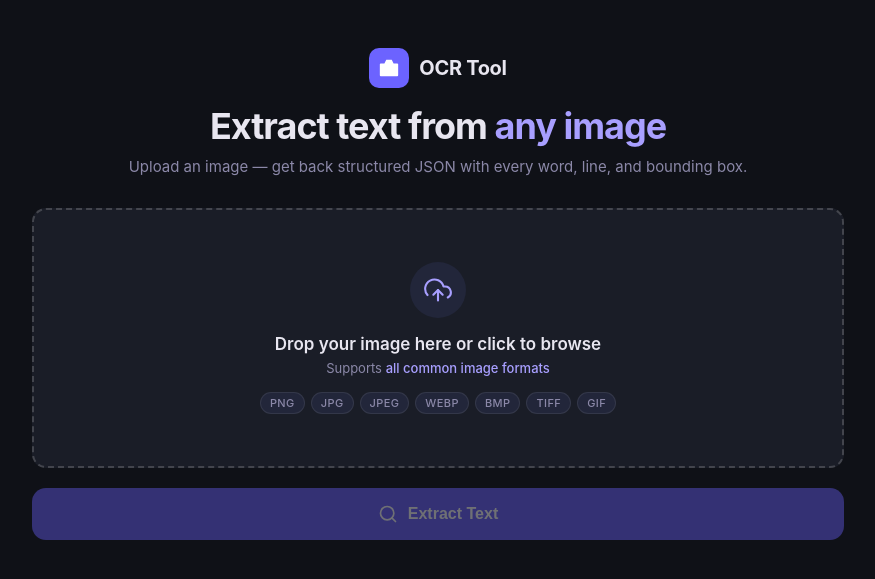
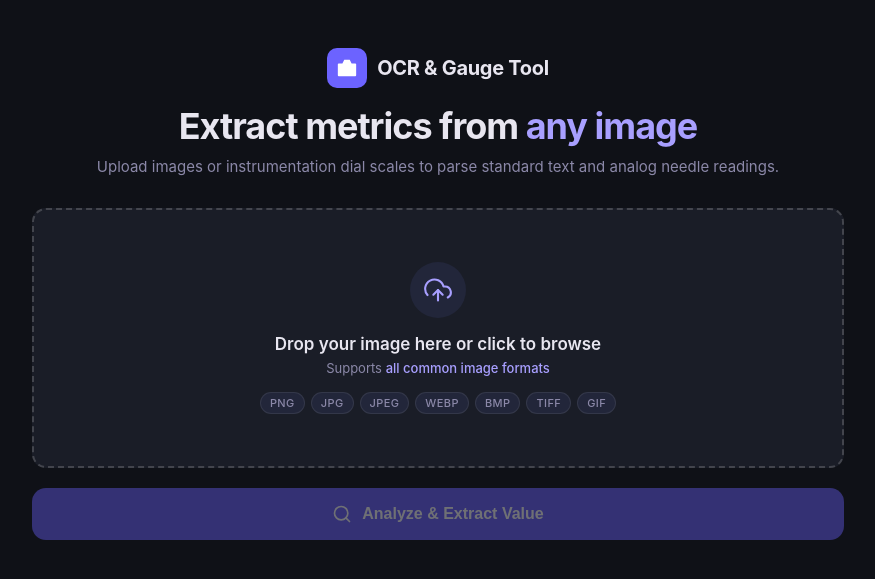
Before and after one commit to kumaran-M-15/RoboLabs-Internship, a Flask app: page / in a window 1280 px wide. Shown: the top 579 px of the page, without its empty margins (202-1077 px from the left). Run offline with Flask 3, Linux system fonts and the light colour scheme.

Commit message:
fix: portable tesseract path, real gauge detection, safer unit matching

```diff
--- a/app.py
+++ b/app.py
@@ -1,19 +1,37 @@
 """
-OCR Tool - Flask API
-Extracts text from images and returns structured JSON output.
-Supports: PNG, JPEG, WEBP, BMP, TIFF, GIF
+OCR Tool & Gauge Reader
+
+Fixes applied vs. the original version:
+  1. Tesseract path is resolved portably (PATH, then common install
+     locations) instead of a hardcoded path that only existed on one
+     machine. If it can't be found, the OCR error is surfaced instead
+     of silently swallowed.
+  2. Gauge analysis is no longer run unconditionally on every image.
+     A real circular "dial bezel" is detected first (cv2.HoughCircles).
+     If no circle is found, gauge_found = False immediately -- no
+     fabricated reading is produced for documents/bills/photos.
+  3. Needle detection now requires the winning ray to clearly dominate
+     the background noise, instead of just being the single best of
+     360 candidates (which is true for almost any image with texture).
+  4. Unit detection uses word-boundary regex instead of matching a
+     bare "c" anywhere in the OCR text.
 """
 
 import os
+import re
 import json
 import uuid
 import time
+import math
+import shutil
+import platform
 from datetime import datetime
-from flask import Flask, request, jsonify, render_template, render_template
+from flask import Flask, request, jsonify, render_template
 from werkzeug.utils import secure_filename
 from PIL import Image
-import easyocr
 import numpy as np
+import cv2
+import pytesseract
 
 app = Flask(__name__)
 
@@ -21,154 +39,269 @@ app = Flask(__name__)
 UPLOAD_FOLDER = "uploads"
 OUTPUT_FOLDER = "outputs"
 ALLOWED_EXTENSIONS = {"png", "jpg", "jpeg", "webp", "bmp", "tiff", "tif", "gif"}
-MAX_CONTENT_LENGTH = 16 * 1024 * 1024  # 16 MB
 
 app.config["UPLOAD_FOLDER"] = UPLOAD_FOLDER
-app.config["MAX_CONTENT_LENGTH"] = MAX_CONTENT_LENGTH
-
 os.makedirs(UPLOAD_FOLDER, exist_ok=True)
 os.makedirs(OUTPUT_FOLDER, exist_ok=True)
 
-# Initialise EasyOCR reader (English + common languages)
-print("Loading OCR model... (first run may take a minute)")
-reader = easyocr.Reader(["en"], gpu=False, verbose=False)
-print("OCR model ready.")
+
+# ── Tesseract path resolution (portable) ────────────────────────────────────
+def resolve_tesseract_cmd():
+    """Find tesseract on PATH first; fall back to common Windows install
+    locations. Returns None (instead of crashing) if not found, so the
+    app still boots and reports a clear error per-request."""
+    env_override = os.environ.get("TESSERACT_CMD")
+    if env_override and os.path.exists(env_override):
+        return env_override
+
+    found = shutil.which("tesseract")
+    if found:
+        return found
+
+    if platform.system() == "Windows":
+        candidates = [
+            r"C:\Program Files\Tesseract-OCR\tesseract.exe",
+            r"C:\Program Files (x86)\Tesseract-OCR\tesseract.exe",
+            os.path.expandvars(r"%LOCALAPPDATA%\Programs\Tesseract-OCR\tesseract.exe"),
+        ]
+        for c in candidates:
+            if os.path.exists(c):
+                return c
+    return None
 
 
-# ── Helpers ───────────────────────────────────────────────────────────────────
+_tess_cmd = resolve_tesseract_cmd()
+if _tess_cmd:
+    pytesseract.pytesseract.tesseract_cmd = _tess_cmd
+    print(f"Tesseract found at: {_tess_cmd}")
+else:
+    print(
+        "WARNING: Tesseract binary not found on PATH or common install "
+        "locations. Set the TESSERACT_CMD environment variable to its "
+        "full path, or install Tesseract and ensure it's on PATH. "
+        "OCR requests will return a clear error until this is fixed."
+    )
+
+print("OCR & Gauge Tool ready.")
+
 
 def allowed_file(filename: str) -> bool:
     return "." in filename and filename.rsplit(".", 1)[1].lower() in ALLOWED_EXTENSIONS
 
 
-def run_ocr(image_path: str) -> dict:
-    """Run EasyOCR on an image and return structured results."""
-    results = reader.readtext(image_path)
+# ── Step 1: Is there even a circular dial in this image? ───────────────────
+def detect_dial_bezel(gray):
+    """
+    Looks for a real circular gauge face using a Hough circle transform.
+    Returns (cx, cy, r) for the most prominent circle found, or None if
+    nothing convincingly circular is present. This is the gate that
+    decides whether gauge analysis should run at all -- documents,
+    invoices, and regular photos will correctly return None here.
+    """
+    h, w = gray.shape
+    min_dim = min(h, w)
+    blur = cv2.medianBlur(gray, 5)
 
-    words = []
-    lines = []
-    full_text_parts = []
+    circles = cv2.HoughCircles(
+        blur,
+        cv2.HOUGH_GRADIENT,
+        dp=1.2,
+        minDist=min_dim,          # only expect one dial per image
+        param1=100,
+        param2=60,                 # higher = stricter / fewer false positives
+        minRadius=int(min_dim * 0.25),
+        maxRadius=int(min_dim * 0.5),
+    )
 
-    for bbox, text, confidence in results:
-        # bbox = [[x1,y1],[x2,y1],[x2,y2],[x1,y2]]
-        x_coords = [p[0] for p in bbox]
-        y_coords = [p[1] for p in bbox]
+    if circles is None:
+        return None
 
-        words.append({
-            "text": text,
-            "confidence": round(float(confidence), 4),
-            "bounding_box": {
-                "x_min": int(min(x_coords)),
-                "y_min": int(min(y_coords)),
-                "x_max": int(max(x_coords)),
-                "y_max": int(max(y_coords)),
-            }
-        })
-        full_text_parts.append(text)
+    circles = np.round(circles[0, :]).astype(int)
+    cx, cy, r = max(circles, key=lambda c: c[2])  # largest circle wins
+    return int(cx), int(cy), int(r)
 
-    # Group words into lines by y proximity (within 20px = same line)
-    if words:
-        sorted_words = sorted(words, key=lambda w: w["bounding_box"]["y_min"])
-        current_line = [sorted_words[0]]
-        for word in sorted_words[1:]:
-            if abs(word["bounding_box"]["y_min"] - current_line[-1]["bounding_box"]["y_min"]) <= 20:
-                current_line.append(word)
-            else:
-                lines.append(" ".join(w["text"] for w in current_line))
-                current_line = [word]
-        lines.append(" ".join(w["text"] for w in current_line))
+
+# ── Step 2: Given a real dial, find the needle angle ────────────────────────
+def detect_needle_angle(gray, cx, cy, max_radius):
+    """
+    Casts rays from the dial center and looks for the angle with the
+    densest dark pixels (the needle). Unlike the original version, this
+    requires the winning angle to clearly dominate the rest of the dial
+    face -- a thin needle should light up a large fraction of its ray,
+    far above the median "background" angle. This prevents random dark
+    clusters (text, shadows, scratches) from being mistaken for a needle.
+    """
+    blur = cv2.GaussianBlur(gray, (9, 9), 0)
+    _, thresh = cv2.threshold(blur, 80, 255, cv2.THRESH_BINARY_INV)
+
+    h, w = gray.shape
+    r_start = int(max_radius * 0.18)
+    r_end = int(max_radius * 0.75)
+    n_samples = r_end - r_start
+    if n_samples <= 0:
+        return None
+
+    intensities = np.zeros(360, dtype=int)
+    for degree in range(360):
+        angle_rad = math.radians(degree)
+        count = 0
+        for r_step in range(r_start, r_end):
+            sx = int(cx + r_step * math.cos(angle_rad))
+            sy = int(cy + r_step * math.sin(angle_rad))
+            if 0 <= sx < w and 0 <= sy < h and thresh[sy, sx] > 0:
+                count += 1
+        intensities[degree] = count
+
+    best_angle = int(np.argmax(intensities))
+    best_score = intensities[best_angle]
+    background = float(np.median(intensities))
+
+    # A real needle should cover a large share of its ray AND clearly
+    # beat the typical (background) angle -- not just edge out noise.
+    min_required = max(8, n_samples * 0.5)
+    if best_score < min_required or best_score < background * 2:
+        return None
+
+    return float(best_angle)
+
+
+# ── Calibrated Gauge Scale Mapping ─────────────────────────────────────────
+def calculate_gauge_value(needle_angle, ocr_lines, cx, cy, radius):
+    full_text_lower = " ".join(ocr_lines).lower() if ocr_lines else ""
+
+    # Word-boundary matching -- a bare "c" anywhere in the text no longer
+    # triggers a false unit match.
+    unit = "psi"
+    if re.search(r"\bbar\b", full_text_lower):
+        unit = "bar"
+    elif re.search(r"°c\b|\bdeg(?:rees)?\s*c\b|\bcelsius\b", full_text_lower):
+        unit = "°C"
+
+    # NOTE: these calibration anchors are specific to one physical gauge
+    # (zero/max needle angles). If you support multiple gauge types,
+    # this needs to come from per-device config, not be hardcoded here.
+    if unit == "°C":
+        max_val = 120.0
+        zero_angle = 135.0
+        max_angle = 45.0
+    else:
+        max_val = 100.0
+        zero_angle = 135.0
+        max_angle = 35.0
+
+    total_arc = (max_angle - zero_angle) % 360
+    relative_needle = (needle_angle - zero_angle) % 360
+    calculated_value = (relative_needle / total_arc) * max_val
+    calculated_value = max(0.0, min(max_val, calculated_value))
 
     return {
-        "full_text": "\n".join(lines),
-        "lines": lines,
-        "words": words,
-        "word_count": len(words),
-        "line_count": len(lines),
+        "gauge_found": True,
+        "detected_unit": unit,
+        "detected_max_scale": max_val,
+        "needle_angle_degrees": round(needle_angle, 1),
+        "interpolated_reading": f"{round(calculated_value, 1)} {unit}",
+        "center_x": cx,
+        "center_y": cy,
+        "radius": radius,
     }
 
 
-def get_image_meta(image_path: str) -> dict:
-    """Extract basic image metadata."""
-    with Image.open(image_path) as img:
-        return {
-            "width": img.width,
-            "height": img.height,
-            "mode": img.mode,
-            "format": img.format or "unknown",
-        }
-
-
 # ── Routes ────────────────────────────────────────────────────────────────────
-
 @app.route("/", methods=["GET"])
 def index():
-    """Serve the web UI."""
     return render_template("index.html")
-
-
-@app.route("/health", methods=["GET"])
-def health():
-    return jsonify({"status": "ok", "timestamp": datetime.utcnow().isoformat()})
 
 
 @app.route("/ocr", methods=["POST"])
 def ocr_endpoint():
-    """
-    Upload an image file via multipart/form-data (key: 'image').
-    Returns a JSON file with the extracted text and metadata.
-    """
     if "image" not in request.files:
-        return jsonify({"error": "No image field in request. Use key 'image'."}), 400
+        return jsonify({"error": "No image field provided"}), 400
 
     file = request.files["image"]
+    if file.filename == "":
+        return jsonify({"error": "No file selected"}), 400
+    if not allowed_file(file.filename):
+        return jsonify({"error": "Unsupported file type"}), 400
 
-    if file.filename == "":
-        return jsonify({"error": "No file selected."}), 400
-
-    if not allowed_file(file.filename):
-        return jsonify({
-            "error": f"Unsupported file type. Allowed: {', '.join(ALLOWED_EXTENSIONS)}"
-        }), 415
-
-    # Save upload
-    original_name = secure_filename(file.filename)
     job_id = str(uuid.uuid4())[:8]
-    saved_path = os.path.join(app.config["UPLOAD_FOLDER"], f"{job_id}_{original_name}")
+    saved_path = os.path.join(
+        app.config["UPLOAD_FOLDER"], f"{job_id}_{secure_filename(file.filename)}"
+    )
     file.save(saved_path)
 
     try:
-        start = time.time()
-        ocr_data = run_ocr(saved_path)
-        image_meta = get_image_meta(saved_path)
-        elapsed = round(time.time() - start, 3)
+        start_time = time.time()
 
-        result = {
+        # ── Text OCR ──────────────────────────────────────────────────────
+        ocr_error = None
+        if _tess_cmd is None:
+            raw_text = ""
+            ocr_error = "Tesseract binary not found on the server (see startup warning)."
+        else:
+            try:
+                pil_img = Image.open(saved_path)
+                raw_text = pytesseract.image_to_string(pil_img)
+            except Exception as e:
+                raw_text = ""
+                ocr_error = str(e)
+
+        lines = [line.strip() for line in raw_text.split("\n") if line.strip()]
+        words = [{"text": w, "confidence": 1.0} for w in raw_text.split()]
+
+        # ── Gauge detection (gated by real circle detection) ───────────────
+        img = cv2.imread(saved_path)
+        gauge_results = {
+            "gauge_found": False,
+            "detected_unit": "Unknown",
+            "detected_max_scale": 0.0,
+            "needle_angle_degrees": 0.0,
+            "interpolated_reading": "No circular gauge face detected in image.",
+        }
+
+        if img is not None:
+            gray = cv2.cvtColor(img, cv2.COLOR_BGR2GRAY)
+            bezel = detect_dial_bezel(gray)
+            if bezel is not None:
+                cx, cy, r = bezel
+                angle = detect_needle_angle(gray, cx, cy, r)
+                if angle is not None:
+                    gauge_results = calculate_gauge_value(angle, lines, cx, cy, r)
+                else:
+                    gauge_results = {
+                        "gauge_found": False,
+                        "detected_unit": "Unknown",
+                        "detected_max_scale": 0.0,
+                        "needle_angle_degrees": 0.0,
+                        "interpolated_reading": "Dial face found but needle could not be isolated.",
+                    }
+
+        elapsed = round(time.time() - start_time, 3)
+
+        response = {
             "job_id": job_id,
             "timestamp": datetime.utcnow().isoformat() + "Z",
-            "source_file": original_name,
+            "source_file": file.filename,
             "processing_time_seconds": elapsed,
-            "image": image_meta,
-            "ocr": ocr_data,
+            "gpu_used": False,
+            "ocr": {
+                "full_text": raw_text if raw_text.strip() else "",
+                "word_count": len(words),
+                "line_count": len(lines),
+                "words": words,
+                "gauge_analysis": gauge_results,
+            },
         }
+        if ocr_error:
+            response["ocr"]["ocr_error"] = ocr_error
 
-        # Save JSON output
-        out_path = os.path.join(OUTPUT_FOLDER, f"{job_id}_result.json")
-        with open(out_path, "w", encoding="utf-8") as f:
-            json.dump(result, f, indent=2, ensure_ascii=False)
-
-        result["output_saved_to"] = out_path
-        return jsonify(result), 200
+        return jsonify(response), 200
 
     except Exception as e:
         return jsonify({"error": str(e)}), 500
-
     finally:
-        # Clean up uploaded file
         if os.path.exists(saved_path):
             os.remove(saved_path)
 
 
-# ── Entry Point ───────────────────────────────────────────────────────────────
-
 if __name__ == "__main__":
-    app.run(host="0.0.0.0", port=5000, debug=True)
+    app.run(host="0.0.0.0", port=5000, debug=True, use_reloader=False)
--- a/templates/index.html
+++ b/templates/index.html
@@ -3,7 +3,7 @@
 <head>
   <meta charset="UTF-8" />
   <meta name="viewport" content="width=device-width, initial-scale=1.0" />
-  <title>OCR Tool — Extract Text from Images</title>
+  <title>OCR & Gauge Reader Tool</title>
   <style>
     *, *::before, *::after { box-sizing: border-box; margin: 0; padding: 0; }
 
@@ -38,7 +38,6 @@
       align-items: center;
     }
 
-    /* ── Header ─────────────────────────────────────────────────── */
     header {
       width: 100%;
       max-width: 860px;
@@ -63,7 +62,6 @@
     h1 span { color: var(--accent-light); }
     .subtitle { font-size: 15px; color: var(--text-muted); }
 
-    /* ── Main layout ────────────────────────────────────────────── */
     main {
       width: 100%;
       max-width: 860px;
@@ -73,7 +71,6 @@
       gap: 20px;
     }
 
-    /* ── Upload zone ────────────────────────────────────────────── */
     .upload-zone {
       border: 2px dashed var(--border-hover);
       border-radius: var(--radius);
@@ -114,7 +111,6 @@
       text-transform: uppercase;
     }
 
-    /* ── Preview panel ──────────────────────────────────────────── */
     .preview-panel {
       display: none;
       background: var(--surface);
@@ -148,7 +144,6 @@
     }
     .preview-img-wrap img { max-width: 100%; max-height: 280px; object-fit: contain; display: block; }
 
-    /* ── Extract button ─────────────────────────────────────────── */
     .btn-extract {
       width: 100%;
       background: var(--accent);
@@ -165,7 +160,6 @@
     .btn-extract:disabled { opacity: 0.4; cursor: not-allowed; }
     .btn-extract svg { width: 20px; height: 20px; stroke: white; fill: none; stroke-width: 2; stroke-linecap: round; stroke-linejoin: round; }
 
-    /* ── Loader ─────────────────────────────────────────────────── */
     .loader { display: none; text-align: center; padding: 40px; }
     .loader.visible { display: block; }
     .spinner {
@@ -179,7 +173,6 @@
     @keyframes spin { to { transform: rotate(360deg); } }
     .loader-text { font-size: 14px; color: var(--text-muted); }
 
-    /* ── Result panel ───────────────────────────────────────────── */
     .result-panel { display: none; }
     .result-panel.visible { display: block; }
 
@@ -211,7 +204,6 @@
       overflow: hidden;
     }
 
-    /* plain text tab */
     .tab-content { display: none; }
     .tab-content.active { display: block; }
 
@@ -225,7 +217,6 @@
     }
     .empty-msg { color: var(--text-muted); font-style: italic; font-size: 14px; }
 
-    /* json tab */
     .json-toolbar {
       display: flex; align-items: center; justify-content: space-between;
       padding: 10px 16px;
@@ -257,7 +248,6 @@
     .j-null  { color: var(--text-muted); }
     .j-punc  { color: var(--text-muted); }
 
-    /* stats strip */
     .stats-strip {
       display: flex; gap: 0;
       border-top: 1px solid var(--border);
@@ -270,7 +260,6 @@
     .stat-val { font-size: 22px; font-weight: 700; color: var(--accent-light); }
     .stat-lbl { font-size: 11px; color: var(--text-muted); margin-top: 2px; text-transform: uppercase; letter-spacing: 0.5px; }
 
-    /* ── Error ──────────────────────────────────────────────────── */
     .error-box {
       display: none;
       background: rgba(248,113,113,0.1); border: 1px solid rgba(248,113,113,0.3);
@@ -279,7 +268,6 @@
     }
     .error-box.visible { display: block; }
 
-    /* ── Scrollbar ──────────────────────────────────────────────── */
     ::-webkit-scrollbar { width: 6px; height: 6px; }
     ::-webkit-scrollbar-track { background: transparent; }
     ::-webkit-scrollbar-thumb { background: var(--border-hover); border-radius: 3px; }
@@ -292,15 +280,14 @@
     <div class="logo-icon">
       <svg viewBox="0 0 24 24"><path d="M3 7h4l2-4h6l2 4h4a1 1 0 0 1 1 1v12a1 1 0 0 1-1 1H3a1 1 0 0 1-1-1V8a1 1 0 0 1 1-1z"/><circle cx="12" cy="14" r="3"/></svg>
     </div>
-    <span class="logo-text">OCR Tool</span>
+    <span class="logo-text">OCR & Gauge Tool</span>
   </div>
-  <h1>Extract text from <span>any image</span></h1>
-  <p class="subtitle">Upload an image — get back structured JSON with every word, line, and bounding box.</p>
+  <h1>Extract metrics from <span>any image</span></h1>
+  <p class="subtitle">Upload images or instrumentation dial scales to parse standard text and analog needle readings.</p>
 </header>
 
 <main>
 
-  <!-- Upload zone -->
   <div class="upload-zone" id="uploadZone">
     <input type="file" id="fileInput" accept="image/png,image/jpeg,image/jpg,image/webp,image/bmp,image/tiff,image/gif" />
     <div class="upload-icon">
@@ -314,7 +301,6 @@
     </div>
   </div>
 
-  <!-- Preview -->
   <div class="preview-panel" id="previewPanel">
     <div class="preview-header">
       <div class="preview-header-left">
@@ -331,35 +317,29 @@
     </div>
   </div>
 
-  <!-- Extract button -->
   <button class="btn-extract" id="btnExtract" disabled>
     <svg viewBox="0 0 24 24"><circle cx="11" cy="11" r="8"/><line x1="21" y1="21" x2="16.65" y2="16.65"/></svg>
-    Extract Text
+    Analyze & Extract Value
   </button>
 
-  <!-- Loader -->
   <div class="loader" id="loader">
     <div class="spinner"></div>
-    <p class="loader-text">Reading image and extracting text…</p>
+    <p class="loader-text">Analyzing circular geometries and textures...</p>
   </div>
 
-  <!-- Error -->
   <div class="error-box" id="errorBox"></div>
 
-  <!-- Result -->
   <div class="result-panel" id="resultPanel">
     <div class="result-tabs">
-      <button class="tab-btn active" data-tab="plain">Plain Text</button>
+      <button class="tab-btn active" data-tab="plain">Plain Text & Gauge</button>
       <button class="tab-btn" data-tab="json">JSON Output</button>
     </div>
     <div class="result-body">
 
-      <!-- Plain text tab -->
       <div class="tab-content active" id="tab-plain">
         <div class="plain-text-box" id="plainText"></div>
       </div>
 
-      <!-- JSON tab -->
       <div class="tab-content" id="tab-json">
         <div class="json-toolbar">
           <span class="json-label">result.json</span>
@@ -371,7 +351,6 @@
         <div class="json-box" id="jsonBox"></div>
       </div>
 
-      <!-- Stats -->
       <div class="stats-strip">
         <div class="stat"><div class="stat-val" id="statWords">—</div><div class="stat-lbl">Words</div></div>
         <div class="stat"><div class="stat-val" id="statLines">—</div><div class="stat-lbl">Lines</div></div>
@@ -405,7 +384,6 @@
   let currentFile = null;
   let lastJson    = null;
 
-  // ── Drag & Drop ──────────────────────────────────────────────
   uploadZone.addEventListener('dragover', e => { e.preventDefault(); uploadZone.classList.add('drag-over'); });
   uploadZone.addEventListener('dragleave', () => uploadZone.classList.remove('drag-over'));
   uploadZone.addEventListener('drop', e => {
@@ -439,7 +417,6 @@
     return (b/1048576).toFixed(1) + ' MB';
   }
 
-  // ── Extract ──────────────────────────────────────────────────
   btnExtract.addEventListener('click', async () => {
     if (!currentFile) return;
     hideResults();
@@ -453,7 +430,7 @@
       const res = await fetch('/ocr', { method: 'POST', body: formData });
       const data = await res.json();
 
-      if (!res.ok) throw new Error(data.error || 'OCR failed');
+      if (!res.ok) throw new Error(data.error || 'Processing failed');
 
       lastJson = data;
       showResults(data);
@@ -466,7 +443,6 @@
     }
   });
 
-  // ── Tabs ─────────────────────────────────────────────────────
   document.querySelectorAll('.tab-btn').forEach(btn => {
     btn.addEventListener('click', () => {
       document.querySelectorAll('.tab-btn').forEach(b => b.classList.remove('active'));
@@ -476,29 +452,41 @@
     });
   });
 
-  // ── Render results ───────────────────────────────────────────
   function showResults(data) {
     const ocr = data.ocr;
+    let containerHTML = "";
 
-    // plain text
-    if (ocr.full_text && ocr.full_text.trim()) {
-      plainText.innerHTML = escapeHtml(ocr.full_text);
-    } else {
-      plainText.innerHTML = '<span class="empty-msg">No text detected in this image.</span>';
+    // Dynamic insertion of gauge indicator visualization cards
+    if (ocr.gauge_analysis && ocr.gauge_analysis.gauge_found) {
+      containerHTML += `
+        <div style="background: rgba(108,99,255,0.15); border: 2px solid var(--accent); padding: 20px; border-radius: var(--radius-sm); margin-bottom: 20px;">
+          <h3 style="color: var(--accent-light); font-size: 14px; text-transform: uppercase; letter-spacing: 1px; margin-bottom: 4px;">🎯 Gauge Analysis Reading</h3>
+          <p style="font-size: 42px; font-weight: 800; color: #ffffff; margin: 6px 0;">${ocr.gauge_analysis.interpolated_reading}</p>
+          <p style="font-size: 13px; color: var(--text-muted);">
+            Detected Pointer Axis Vector Angle: <strong style="color:var(--text);">${ocr.gauge_analysis.needle_angle_degrees}°</strong>
+          </p>
+        </div>
+      `;
     }
 
-    // stats
+    if (ocr.full_text && ocr.full_text.trim()) {
+      containerHTML += `<div style="margin-top:10px;"><h4 style="color:var(--text-muted); font-size:12px; text-transform:uppercase; margin-bottom:6px;">Raw OCR Strings:</h4>` + escapeHtml(ocr.full_text) + `</div>`;
+    } else if (!ocr.gauge_analysis || !ocr.gauge_analysis.gauge_found) {
+      containerHTML += '<span class="empty-msg">No target text or analog entities detected.</span>';
+    }
+
+    plainText.innerHTML = containerHTML;
+
     document.getElementById('statWords').textContent = ocr.word_count ?? 0;
     document.getElementById('statLines').textContent = ocr.line_count ?? 0;
     document.getElementById('statTime').textContent  = data.processing_time_seconds ?? '—';
+
     const avgConf = ocr.words && ocr.words.length
       ? (ocr.words.reduce((s,w) => s + w.confidence, 0) / ocr.words.length * 100).toFixed(1) + '%'
       : '—';
     document.getElementById('statConf').textContent = avgConf;
 
-    // syntax-highlighted JSON
     jsonBox.innerHTML = syntaxHighlight(JSON.stringify(data, null, 2));
-
     resultPanel.classList.add('visible');
   }
 
@@ -508,7 +496,6 @@
     errorBox.textContent = '';
   }
 
-  // ── Copy & Download ──────────────────────────────────────────
   btnCopy.addEventListener('click', () => {
     if (!lastJson) return;
     navigator.clipboard.writeText(JSON.stringify(lastJson, null, 2)).then(() => {
@@ -526,7 +513,6 @@
     a.click();
   });
 
-  // ── Helpers ──────────────────────────────────────────────────
   function escapeHtml(s) {
     return s.replace(/&/g,'&amp;').replace(/</g,'&lt;').replace(/>/g,'&gt;');
   }
```
